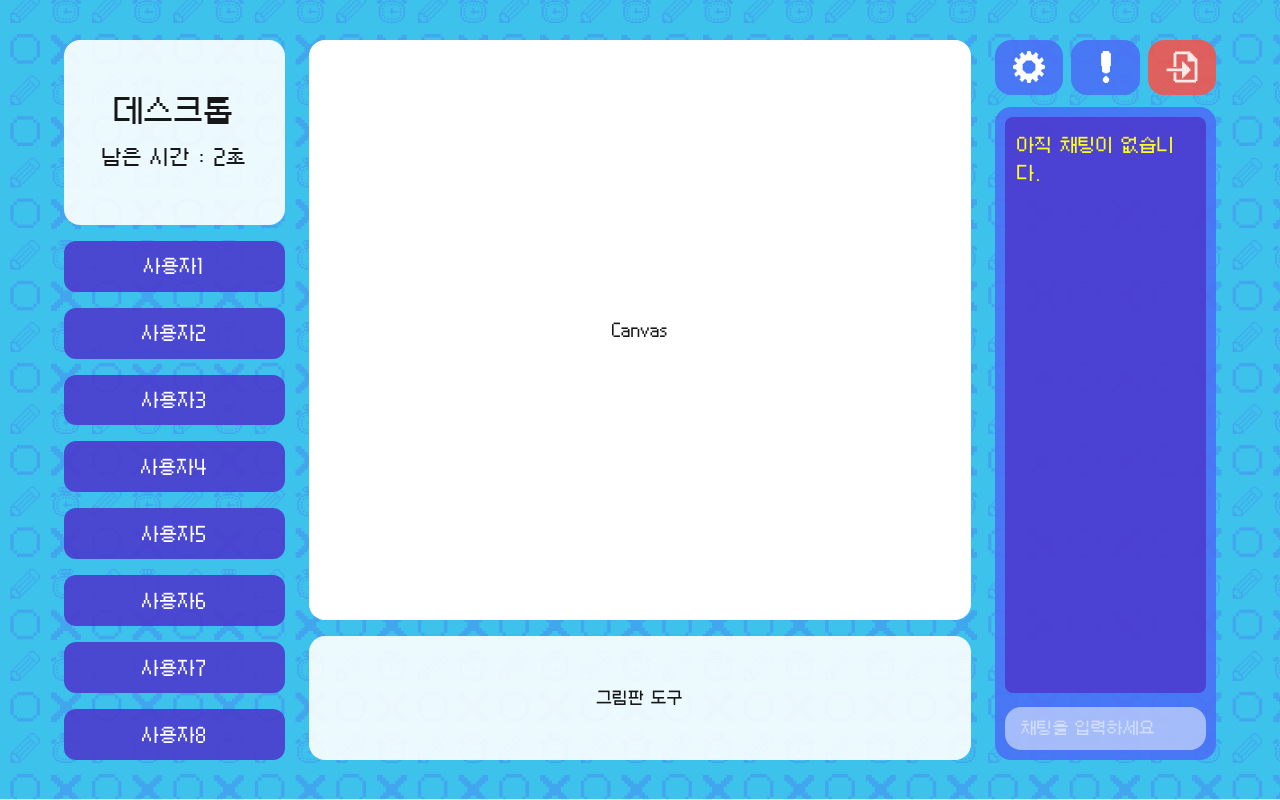
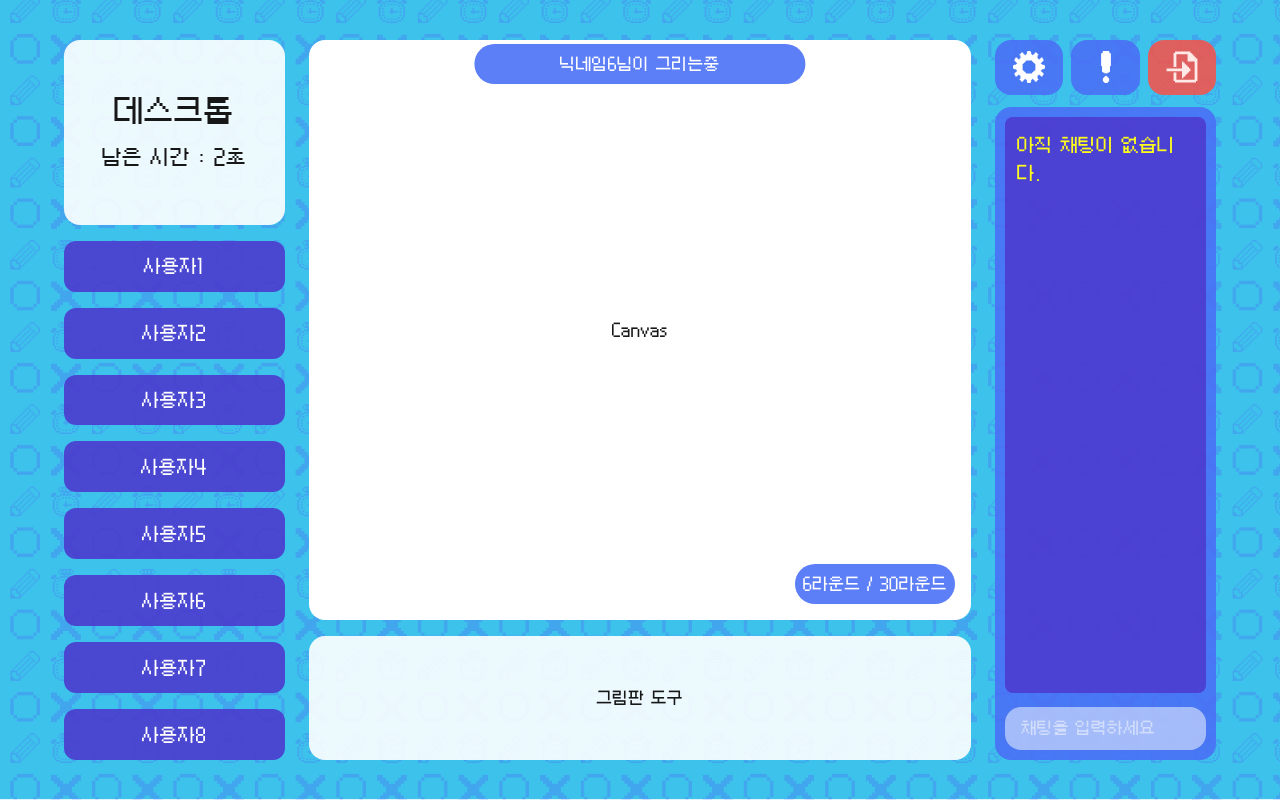
Before and after one commit to prgrms-web-devcourse-final-project/WEB2_3_Our-Tuft_FE, a Next.js app: page /game/drawingquiz in a window 1280 px wide. Built offline with nearby package versions, Linux system fonts and the light colour scheme.

Commit message:
💄Style: Canvas 그리는 사람, 라운드 안내 화면 추가

```diff
--- a/src/components/Canvas/Canvas.tsx
+++ b/src/components/Canvas/Canvas.tsx
@@ -5,8 +5,16 @@ import React from "react";
 export default function Canvas() {
   return (
     <div className="grid grid-rows-[9fr,2fr] w-full h-full row-span-10 min-[1025px]:row-span-11 rounded-xl gap-x-4 gap-y-4">
-      <div className="bg-[#FFFFFF] flex items-center justify-center row-span-8 min-[1025px]:row-span-9 rounded-xl min-[1025px]:rounded-2xl">
+      <div className="bg-[#FFFFFF] flex items-center justify-center row-span-8 min-[1025px]:row-span-9 rounded-xl min-[1025px]:rounded-2xl relative">
+        {/* 상단 가운데 텍스트 */}
+        <div className="absolute top-1 left-1/2 transform -translate-x-1/2 bg-[var(--color-second)]/90 p-2 w-[50%] min-w-[160px] max-w-full rounded-full text-white text-center text-sm sm:text-base">
+          닉네임6님이 그리는중
+        </div>
         Canvas
+        {/* 우측 하단 라운드 정보 */}
+        <div className="absolute bottom-2 right-2 min-[1025px]:bottom-4 min-[1025px]:right-4 bg-[var(--color-second)]/90 min-w-[160px] p-2 rounded-full text-white text-center text-sm sm:text-base">
+          6라운드 / 30라운드
+        </div>
       </div>
       <div className="bg-[#FFFFFF]/90 flex items-center justify-center row-span-2 rounded-xl min-[1025px]:rounded-2xl">
         그림판 도구
```
